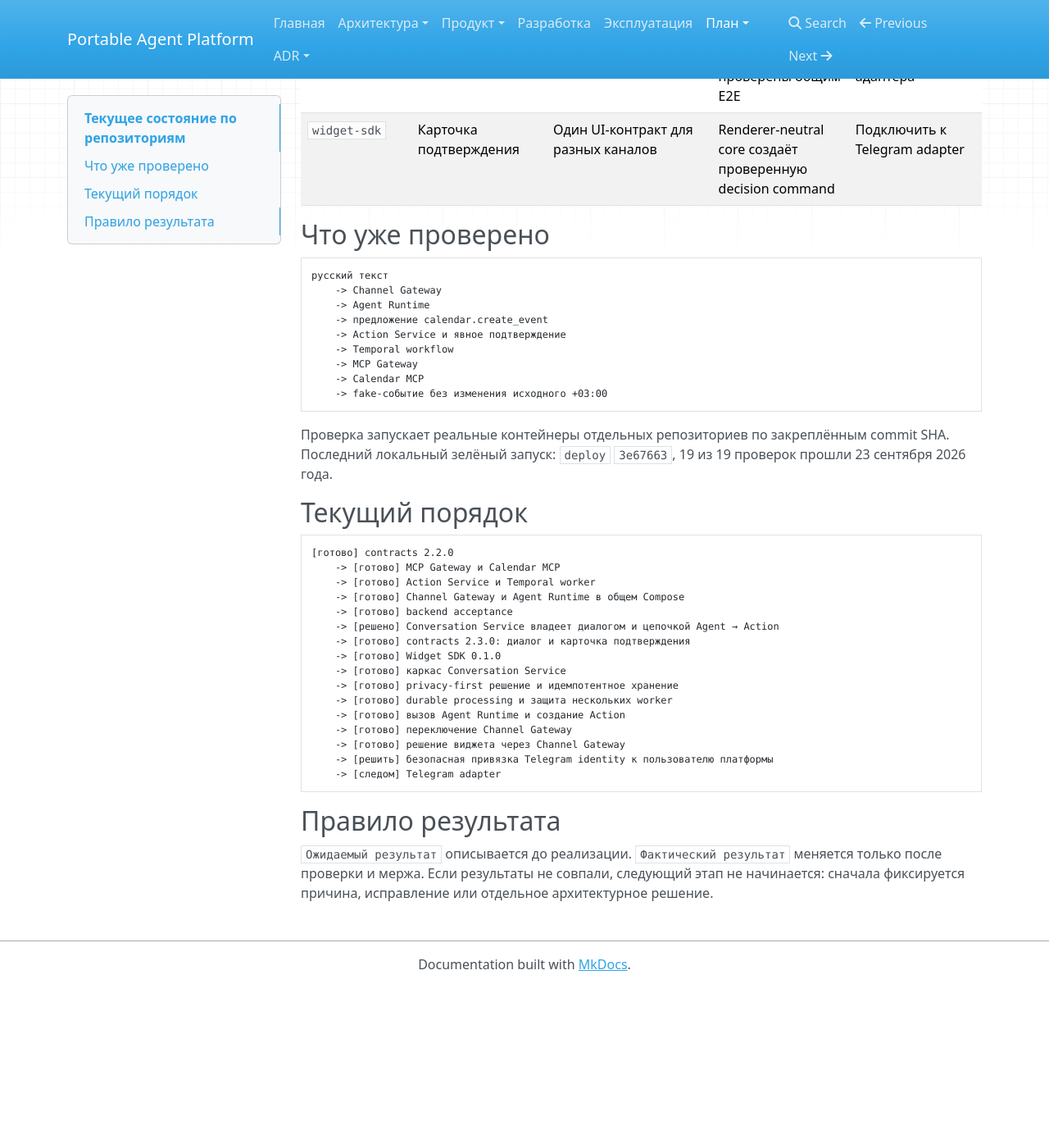
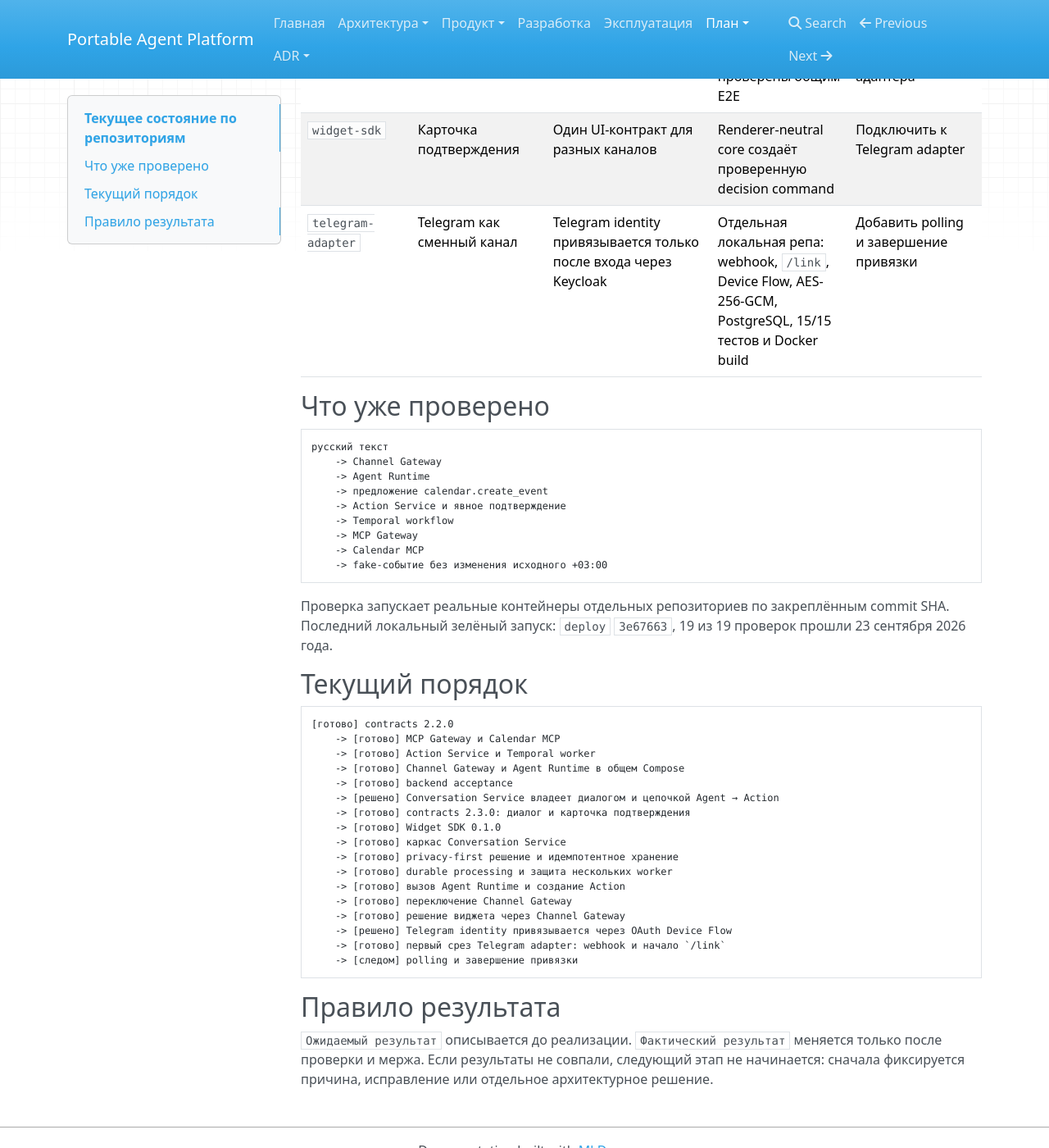
Before and after one commit to portable-agent/platform, an MkDocs documentation site: the page built from docs/delivery/CURRENT_STATUS.md, in a window 1280 px wide and 1400 px high, scrolled down 1703 px. Shown: the whole window at 82% size. Built offline with MkDocs 1.6.1, drawn with Linux system fonts in a browser that asks for light colours; nearby versions of some CDN libraries; before the commit the page ends 2907 px from its top, so only the background shows below that; some of the changed text lies outside the part shown.

Commit message:
docs: define telegram account link

````diff
--- a/docs/delivery/CURRENT_STATUS.md
+++ b/docs/delivery/CURRENT_STATUS.md
@@ -16,6 +16,7 @@
 | `channel-gateway` | Общий вход каналов | Web и Telegram используют один контракт | Сообщение идёт через Conversation; команда Widget SDK — через Gateway в Action | Подключить первый адаптер |
 | `conversation-service` | Состояние диалога и прикладная оркестрация | Повтор сообщения не создаёт второе действие | PostgreSQL, lease, Agent → Action, карточка и сохранение offset проверены общим E2E | Оставить владельцем диалога при подключении адаптера |
 | `widget-sdk` | Карточка подтверждения | Один UI-контракт для разных каналов | Renderer-neutral core создаёт проверенную decision command | Подключить к Telegram adapter |
+| `telegram-adapter` | Telegram как сменный канал | Telegram identity привязывается только после входа через Keycloak | Отдельная локальная репа: webhook, `/link`, Device Flow, AES-256-GCM, PostgreSQL, 15/15 тестов и Docker build | Добавить polling и завершение привязки |
 
 ## Что уже проверено
 
@@ -51,8 +52,9 @@
     -> [готово] вызов Agent Runtime и создание Action
     -> [готово] переключение Channel Gateway
     -> [готово] решение виджета через Channel Gateway
-    -> [решить] безопасная привязка Telegram identity к пользователю платформы
-    -> [следом] Telegram adapter
+    -> [решено] Telegram identity привязывается через OAuth Device Flow
+    -> [готово] первый срез Telegram adapter: webhook и начало `/link`
+    -> [следом] polling и завершение привязки
 ```
 
 ## Правило результата
--- a/mkdocs.yml
+++ b/mkdocs.yml
@@ -34,3 +34,5 @@ nav:
       - Платформа разработки: adr/0010-developer-platform.md
       - Режимы container CI: adr/0011-container-ci-modes.md
       - Contract-first: adr/0012-contract-first.md
+      - Conversation Service: adr/0013-conversation-orchestration.md
+      - Привязка Telegram: adr/0014-telegram-account-link.md
````
Also changed, not shown: other parts of docs/delivery/CURRENT_STATUS.md (+1 -1 lines), docs/adr/0014-telegram-account-link.md (added, +35 -0 lines), docs/architecture/REPOSITORY_MODEL.md (+5 -3 lines).
